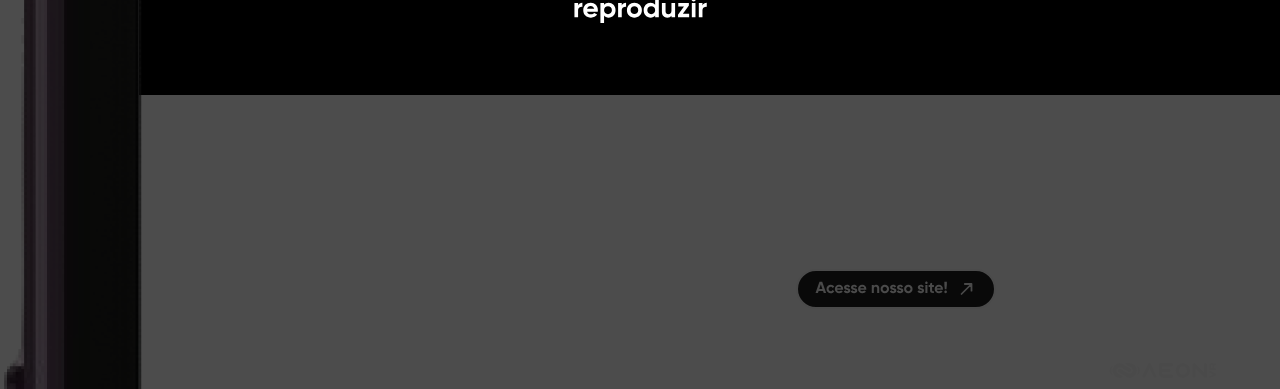
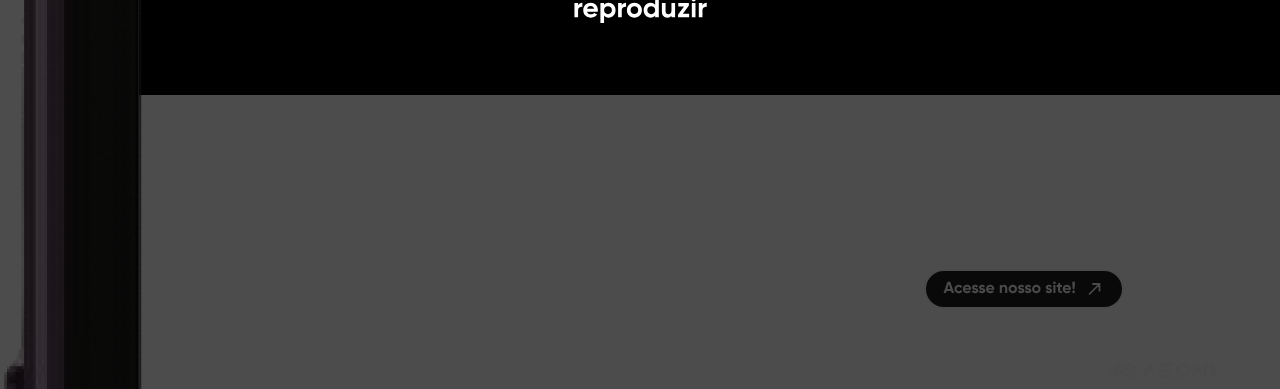
Before and after one commit to BernardoHille/Haus_Apolar, a plain HTML site: page index.html in a window 1280 px wide. Shown: the part 411-800 px from the top of the page. Drawn offline with Linux system fonts and the light colour scheme.

Commit message:
left: 80%;

```diff
--- a/index.html
+++ b/index.html
@@ -217,7 +217,7 @@
 				position: fixed;       /* Deixa a imagem fixa na tela */
 		  		width: 80%;            /* Tamanho da imagem */
 		  		bottom: 10%;           /* Alinha a imagem na parte inferior */
-		  		left: 70%;             /* Centraliza horizontalmente */
+		  		left: 80%;             /* Centraliza horizontalmente */
 		  		z-index: 1000;
 		  		max-width: 200px;
 			}
```
